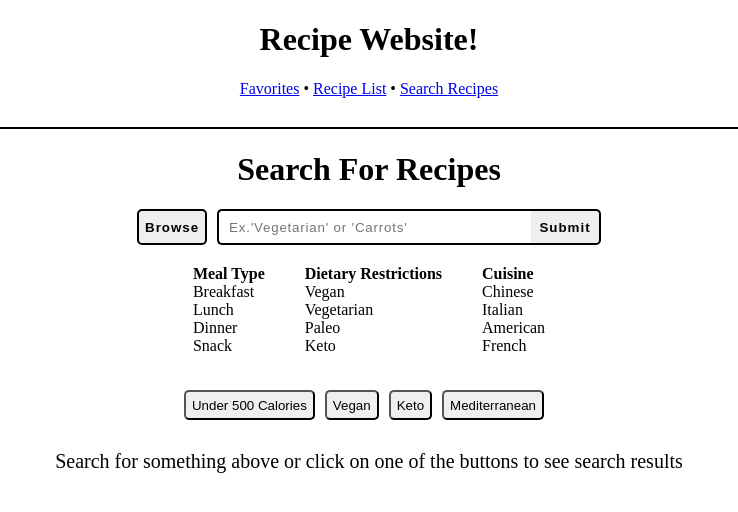
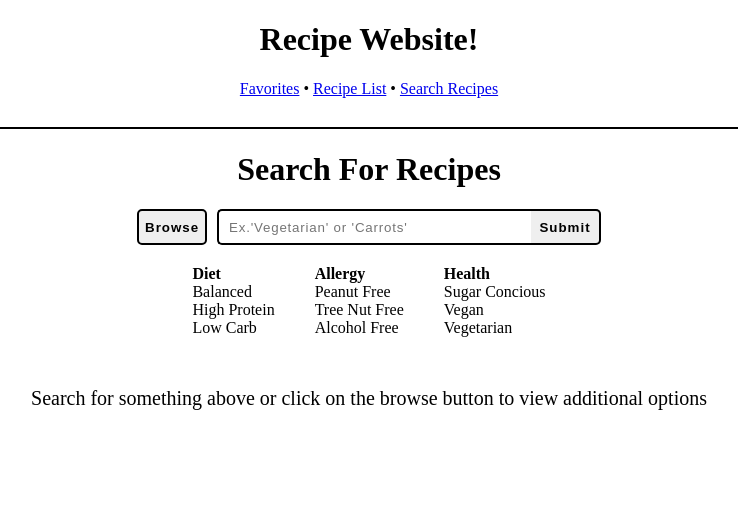
Before and after one commit to DerGruneBauer/Javascrip-Point-Of-Sale-Project, an Angular app: page /search in a window 1280 px wide. Both pictures are taken after a click on the button "Browse". Shown: the top 512 px of the page, without its empty margins (271-1009 px from the left). Built offline with nearby package versions, Linux system fonts and the light colour scheme.

Commit message:
addition of browsing and removal of buttons for searching

```diff
--- a/src/app/browse-feature/browse-feature.component.css
+++ b/src/app/browse-feature/browse-feature.component.css
@@ -2,7 +2,7 @@
     display: flex;
 
 }
-.mealType, .dietaryRestrictions, .cuisineType {
+.dietType, .dietaryRestrictions, .healthType {
     display: flex;
     flex-direction: column;
     margin: 20px;
--- a/src/app/browse-feature/browse-feature.component.html
+++ b/src/app/browse-feature/browse-feature.component.html
@@ -1,23 +1,20 @@
 <div class="browseWrapper">
-    <div class="mealType">
-        <strong>Meal Type</strong>
-        <a>Breakfast</a>
-        <a>Lunch</a>
-        <a>Dinner</a>
-        <a>Snack</a>
+    <div class="dietType">
+        <strong>Diet</strong>
+        <a (click)="findRecipe('balanced')">Balanced</a>
+        <a (click)="findRecipe('high-protein')">High Protein</a>
+        <a (click)="findRecipe('low-carb')">Low Carb</a>
     </div>
     <div class="dietaryRestrictions">
-        <strong>Dietary Restrictions</strong>
-        <a>Vegan</a>
-        <a>Vegetarian</a>
-        <a>Paleo</a>
-        <a>Keto</a>
+        <strong>Allergy</strong>
+        <a (click)="findRecipe('peanut-free')">Peanut Free</a>
+        <a (click)="findRecipe('tree-nut-free')">Tree Nut Free</a>
+        <a (click)="findRecipe('alcohol-free')">Alcohol Free</a>
     </div>
-    <div class="cuisineType">
-        <strong>Cuisine</strong>
-        <a>Chinese</a>
-        <a>Italian</a>
-        <a>American</a>
-        <a>French</a>
+    <div class="healthType">
+        <strong>Health</strong>
+        <a (click)="findRecipe('low-sugar')">Sugar Concious</a>
+        <a (click)="findRecipe('vegan')">Vegan</a>
+        <a (click)="findRecipe('vegetarian')">Vegetarian</a>
     </div>
 </div>
--- a/src/app/browse-feature/browse-feature.component.ts
+++ b/src/app/browse-feature/browse-feature.component.ts
@@ -1,4 +1,4 @@
-import { Component, OnInit } from '@angular/core';
+import { Component, EventEmitter, OnInit, Output } from '@angular/core';
 
 @Component({
   selector: 'app-browse-feature',
@@ -7,9 +7,14 @@ import { Component, OnInit } from '@angular/core';
 })
 export class BrowseFeatureComponent implements OnInit {
 
+  @Output() find = new EventEmitter;
   constructor() { }
 
   ngOnInit(): void {
   }
 
+findRecipe(query: string){
+  this.find.emit(query);
 }
+
+}
--- a/src/app/recipe-service.service.ts
+++ b/src/app/recipe-service.service.ts
@@ -20,7 +20,8 @@ export class RecipeServiceService {
   }
 
   getSearchResults(ingredient: string) {
-   let searchUrl: string = `https://api.edamam.com/search?q=${ingredient}&app_id=${this.ApiId}&app_key=${this.ApiKey}`
+   let searchUrl: string = `https://api.edamam.com/search?q=${ingredient}&app_id=${this.ApiId}&app_key=${this.ApiKey}&diet=${ingredient}`
+  //  diet is working. need to set up potential seperate api call for health search
     return this.httpClient.get(searchUrl)
   }
 
--- a/src/app/search-criteria/search-criteria.component.html
+++ b/src/app/search-criteria/search-criteria.component.html
@@ -1,7 +1,7 @@
 <div class="searchWrapper">
   <h1>Search For Recipes</h1>
   <div class="searchFunction">
-      <button class="browseButton" (click)="showPostForm = !showPostForm">Browse</button>
+      <button class="browseButton" (click)="showBrowseForm = !showBrowseForm">Browse</button>
     <input
       type="text/css"
       placeholder="Ex.'Vegetarian' or 'Carrots'"
@@ -9,25 +9,9 @@
     /><button class="submitButton" (click)="searchRecipes()">Submit</button
     ><br />
   </div>
-  <app-browse-feature *ngIf="showPostForm"></app-browse-feature>
-  <div class="buttonsWrapper">
-    <button class="calorieButton">Under 500 Calories</button>
-    <button (click)="buttonSearchRecipes('vegan')" class="veganButton">
-      Vegan
-    </button>
-    <button (click)="buttonSearchRecipes('keto')" class="ketoButton">
-      Keto
-    </button>
-    <button
-      (click)="buttonSearchRecipes('mediterranean')"
-      class="mediterraneanButton"
-    >
-      Mediterranean
-    </button>
-  </div>
+  <app-browse-feature *ngIf="showBrowseForm" (find)="buttonSearchRecipes($event)"></app-browse-feature>
   <div class="emptyMessage" *ngIf="searchItems.length < 1">
-    Search for something above or click on one of the buttons to see search
-    results
+    Search for something above or click on the browse button to view additional options
   </div>
   <div class="searchItemsWrapper">
     <div class="searchItem" *ngFor="let item of searchItems; let i = index">
--- a/src/app/search-criteria/search-criteria.component.ts
+++ b/src/app/search-criteria/search-criteria.component.ts
@@ -12,6 +12,7 @@ export class SearchCriteriaComponent implements OnInit {
 
   initialSearchItems: any;
   searchItems = [];
+  showBrowseForm: boolean = false;
 
   ngOnInit(): void {
 
```
